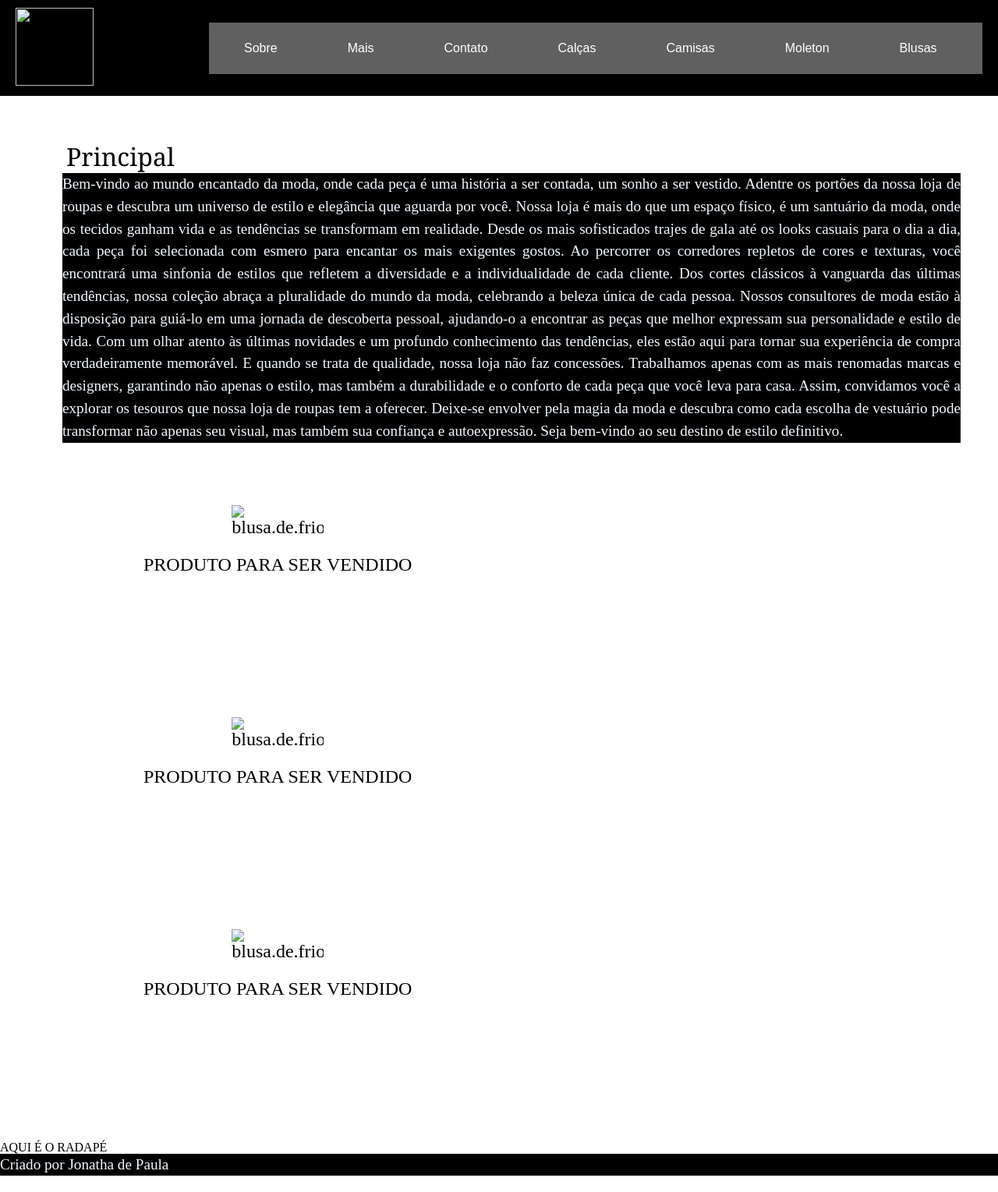
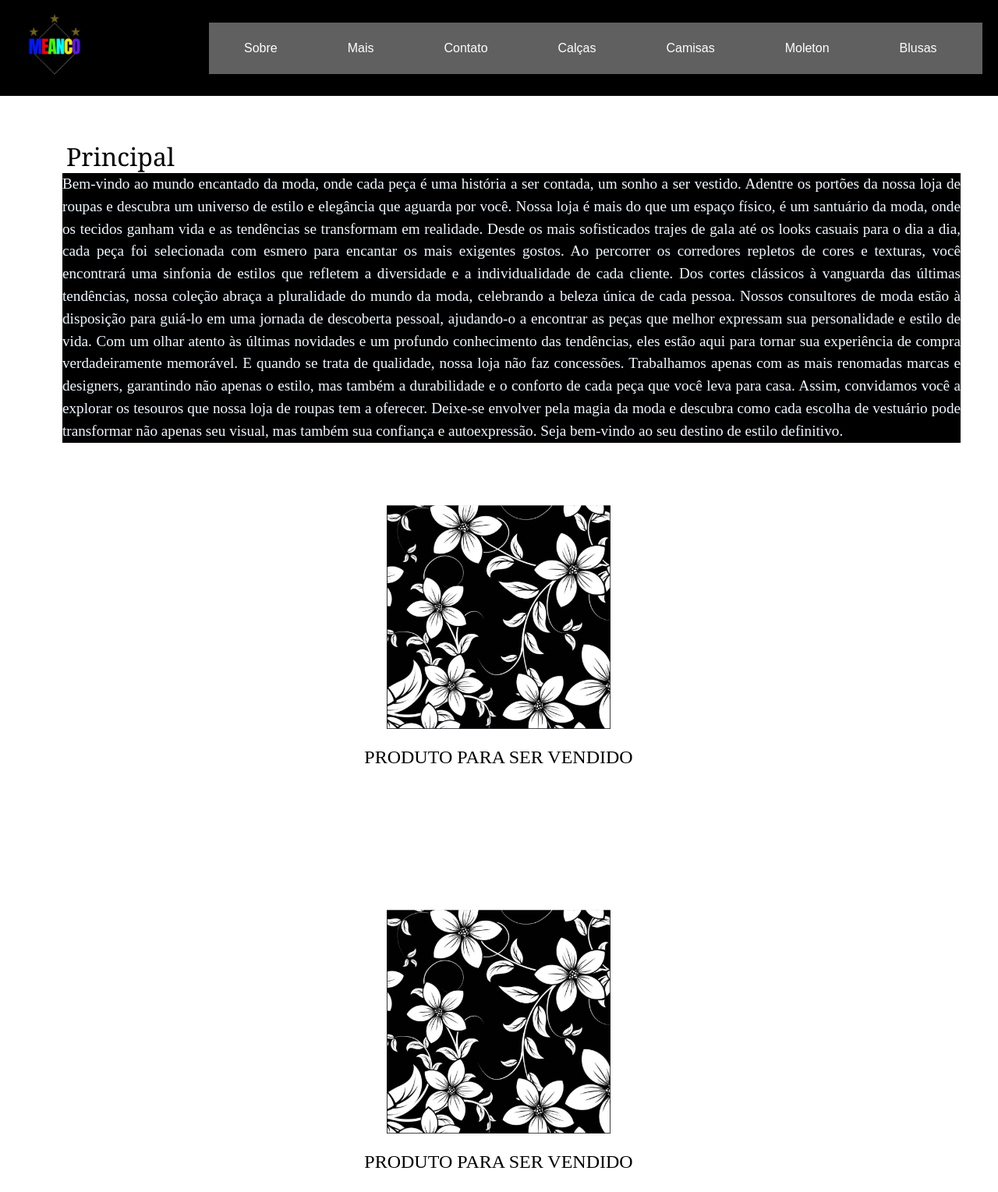
Before and after one commit to Jonatha231/Meu-Primeiro-site1, a plain HTML site: page index.html in a window 1280 px wide. Shown: the top 1529 px of the page at 78% size. Before the commit the page ends 1508 px from the top, so only its background shows below. Drawn offline with Linux system fonts and the light colour scheme.

Commit message:
alterado index

```diff
--- a/index.html
+++ b/index.html
@@ -12,7 +12,7 @@
     <header class="cabecalho">
 
         <div class="simbolo">
-             <img src="img/MEANCO.png" alt="">
+             <img src="imagens/MEANCO.png" alt="">
         </div>
         <nav id="menu">
             <input type="checkbox" id="menu-toggle">
@@ -51,7 +51,7 @@
            <h2 class="Titulos" blusa de frio basica preta >
            <div class="caixa.imagem">
                 <figure>
-                     <img src="img/plano_fundo.PNG" alt="blusa.de.frio">
+                     <img src="imagens/plano_fundo.PNG" alt="blusa.de.frio">
                     <figcaption>PRODUTO PARA SER VENDIDO</figcaption>
                  </figure>
             </div>
@@ -63,7 +63,7 @@
             <h2 class="Titulos" blusa de frio basica preta >
                 <div class="caixa.imagem">
                      <figure>
-                          <img src="img/plano_fundo.PNG" alt="blusa.de.frio">
+                          <img src="imagens/plano_fundo.PNG" alt="blusa.de.frio">
                          <figcaption>PRODUTO PARA SER VENDIDO</figcaption>
                       </figure>
                  </div>
@@ -74,7 +74,7 @@
             <h2 class="Titulos" blusa de frio basica preta >
                 <div class="caixa.imagem">
                      <figure>
-                          <img src="img/plano_fundo.PNG" alt="blusa.de.frio">
+                          <img src="imagens/plano_fundo.PNG" alt="blusa.de.frio">
                          <figcaption>PRODUTO PARA SER VENDIDO</figcaption>
                       </figure>
                  </div>
```
